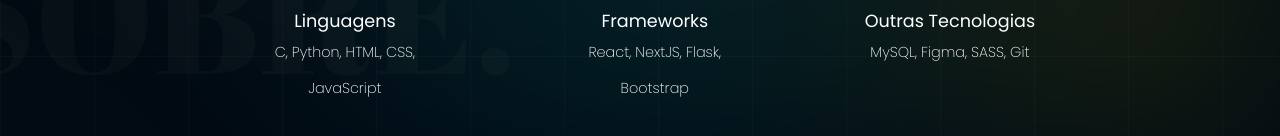
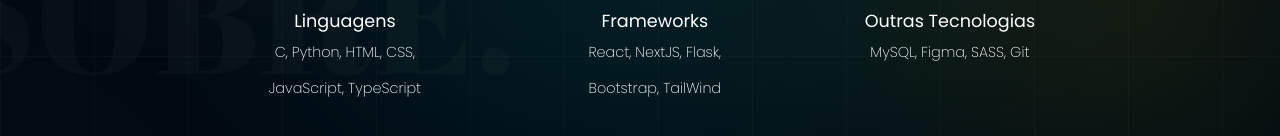
Before and after one commit to GabrielAlvesBM/gabrielalves.me, a plain HTML site: page src/sobre.html in a window 1280 px wide. Shown: the part 664-800 px from the top of the page. Drawn offline with Linux system fonts and the light colour scheme.

Commit message:
add: new tecnologias in sobre.html

```diff
--- a/src/sobre.html
+++ b/src/sobre.html
@@ -153,11 +153,11 @@
             <ul class="sobre-list horizontal">
                 <li>
                     <h3 class="tertiary-title">Linguagens</h3>
-                    <p>C, Python, HTML, CSS, JavaScript</p>
+                    <p>C, Python, HTML, CSS, JavaScript, TypeScript</p>
                 </li>
                 <li>
                     <h3 class="tertiary-title">Frameworks</h3>
-                    <p>React, NextJS, Flask, Bootstrap</p>
+                    <p>React, NextJS, Flask, Bootstrap, TailWind</p>
                 </li>
                 <li>
                     <h3 class="tertiary-title">Outras Tecnologias</h3>
```
